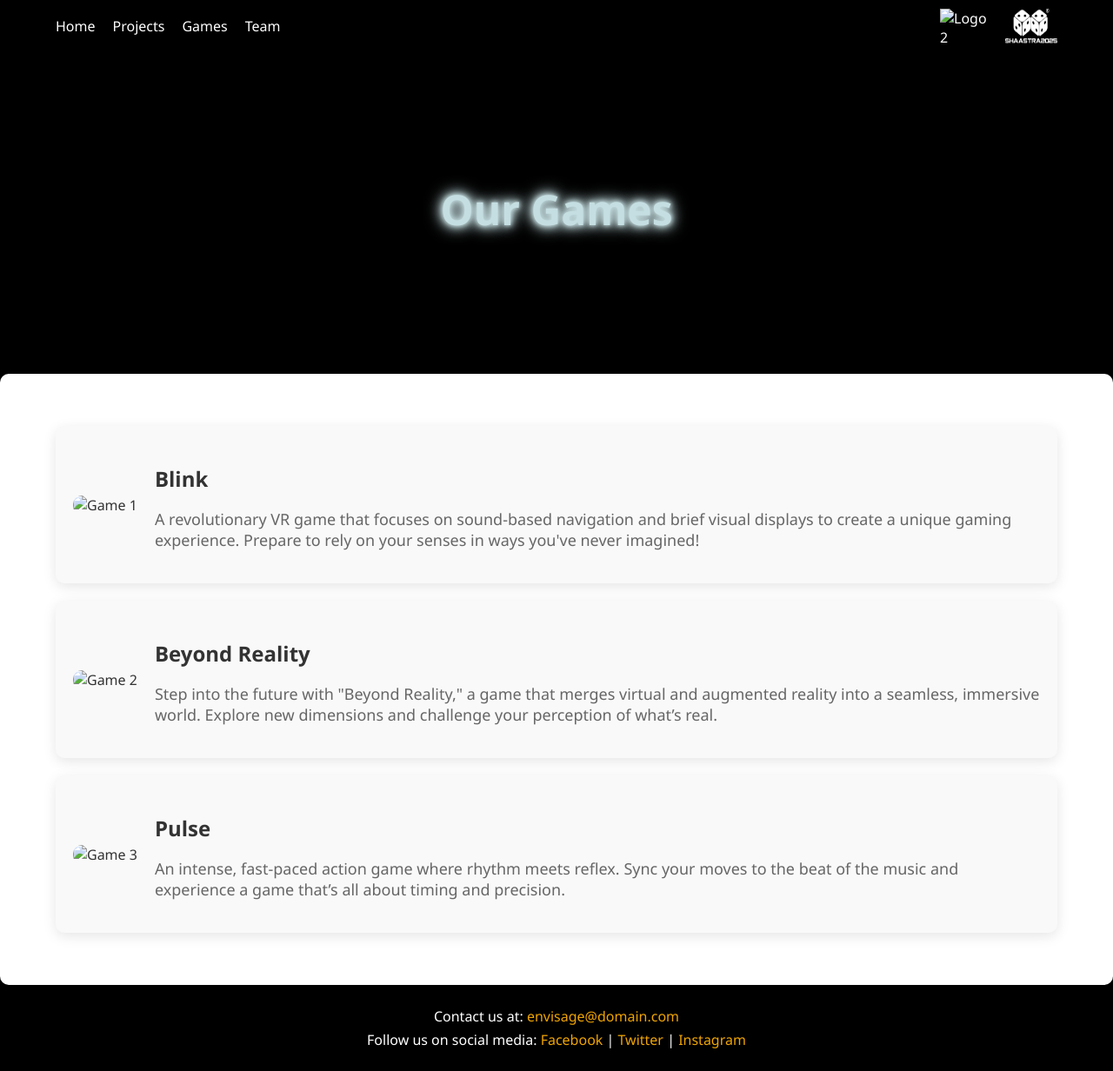
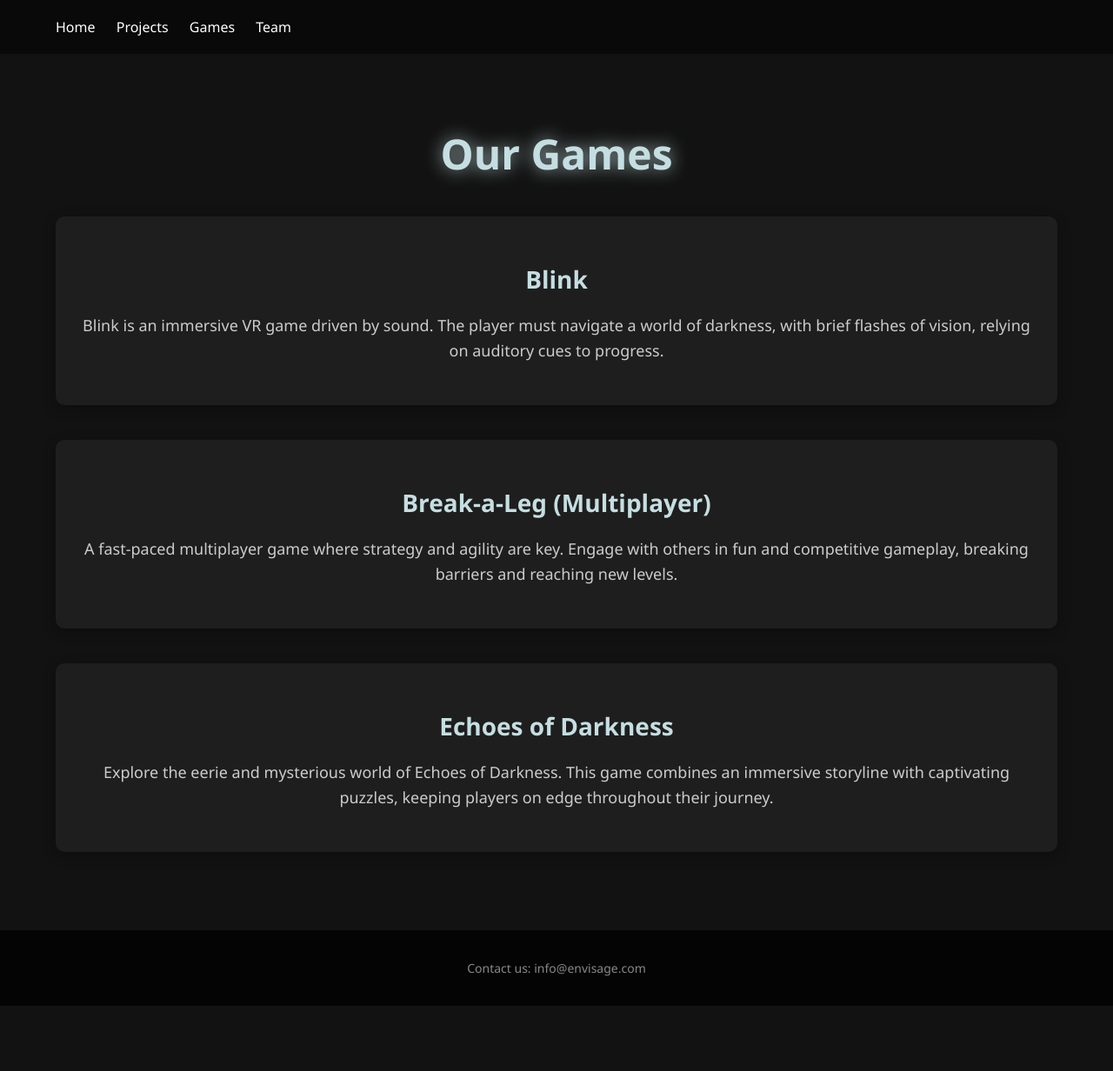
Before and after one commit to Envisage-IITM/envisage, a plain HTML site: page games.html in a window 1280 px wide. Shown: the whole page at 87% size. After the commit the page ends 1157 px from the top, so only its background shows below. Drawn offline with Linux system fonts and the light colour scheme.

Commit message:
Update games.html

```diff
--- a/games.html
+++ b/games.html
@@ -9,158 +9,72 @@
             font-family: 'Segoe UI', Tahoma, Geneva, Verdana, sans-serif;
             margin: 0;
             padding: 0;
+            background-color: #121212;
             color: #fff;
-            background-color: #000;
         }
 
         header {
-            background-color: rgba(0, 0, 0, 0.5);
-            position: absolute;
-            width: 100%;
-            top: 0;
-            z-index: 100;
+            background-color: rgba(0, 0, 0, 0.5); /* Semi-transparent */
+            padding: 20px 5%;
             display: flex;
             justify-content: space-between;
             align-items: center;
-        }
-
-        nav {
-            margin: 10px 5%;
-            display: flex;
-            gap: 20px;
         }
 
         nav a {
             color: #fff;
             text-decoration: none;
             font-size: 16px;
-            transition: color 0.3s;
+            margin-right: 20px;
         }
 
         nav a:hover {
             color: #f0a500;
         }
 
-        .top-right-logos {
-            margin: 10px 5%;
-            display: flex;
-            gap: 15px;
-        }
-
-        .top-right-logos img {
-            max-width: 60px;
-            max-height: 40px;
-            transition: transform 0.3s, box-shadow 0.3s;
-        }
-
-        .top-right-logos img:hover {
-            transform: scale(1.1);
-            box-shadow: 0 4px 15px rgba(0, 0, 0, 0.2);
-        }
-
-        .hero {
-            position: relative;
-            background: url('background-image-games.jpg') no-repeat center center/cover;
-            height: 60vh;
-            display: flex;
-            justify-content: center;
-            align-items: center;
+        .games-section {
+            padding: 50px 5%;
             text-align: center;
         }
 
-        .overlay {
-            position: absolute;
-            top: 0;
-            left: 0;
-            width: 100%;
-            height: 100%;
-            background-color: rgba(0, 0, 0, 0.6);
-            z-index: 1;
+        .games-section h1 {
+            font-size: 48px;
+            color: #c5dee1;
+            margin-bottom: 40px;
+            text-shadow: 0 0 20px rgba(197, 222, 225, 0.8); /* Subtle glow */
         }
 
-        .hero-content {
-            position: relative;
-            z-index: 2;
+        .game-card {
+            background-color: #1e1e1e;
+            padding: 30px;
+            margin-bottom: 40px;
+            border-radius: 10px;
+            box-shadow: 0 4px 15px rgba(0, 0, 0, 0.3);
+            transition: transform 0.3s;
         }
 
-        .hero h1 {
-            font-size: 48px;
-            color: #c5dee1;
-            text-shadow: 0 0 5px #c5dee1, 0 0 10px #c5dee1, 0 0 15px #c5dee1, 0 0 20px #c5dee1;
+        .game-card:hover {
+            transform: scale(1.05);
         }
 
-        .games-section {
-            padding: 40px 5%;
-            background-color: #fff;
-            color: #333;
-            text-align: center;
-            border-radius: 10px;
-            box-shadow: 0 4px 20px rgba(0, 0, 0, 0.1);
-            z-index: 2;
-            position: relative;
-            margin-top: -50px;
+        .game-title {
+            font-size: 28px;
+            margin-bottom: 20px;
+            color: #c5dee1;
         }
 
-        .game {
-            margin: 20px 0;
-            display: flex;
-            justify-content: space-between;
-            align-items: center;
-            background-color: #f9f9f9;
-            padding: 20px;
-            border-radius: 10px;
-            box-shadow: 0 4px 15px rgba(0, 0, 0, 0.1);
+        .game-description {
+            font-size: 18px;
+            color: #ccc;
+            line-height: 1.6;
         }
 
-        .game img {
-            max-width: 200px;
-            max-height: 120px;
-            border-radius: 10px;
-        }
-
-        .game-info {
-            flex: 1;
-            margin-left: 20px;
-            text-align: left;
-        }
-
-        .game h3 {
-            font-size: 24px;
-            margin-bottom: 10px;
-            color: #333;
-        }
-
-        .game p {
-            font-size: 18px;
-            color: #666;
-        }
-
-        .footer {
-            background-color: rgba(0, 0, 0, 0.5);
-            padding: 20px 5%;
-            color: #fff;
+        footer {
+            background-color: rgba(0, 0, 0, 0.8);
+            padding: 20px;
             text-align: center;
-        }
-
-        .footer p {
-            font-size: 16px;
-            margin: 5px 0;
-        }
-
-        .footer a {
-            color: #f0a500;
-            text-decoration: none;
-        }
-
-        @media (max-width: 768px) {
-            .game {
-                flex-direction: column;
-                text-align: center;
-            }
-
-            .game img {
-                margin-bottom: 20px;
-            }
+            color: #888;
+            font-size: 14px;
         }
     </style>
 </head>
@@ -168,53 +82,34 @@
 
     <header>
         <nav>
-            <a href="#">Home</a>
+            <a href="index.html">Home</a>
             <a href="#">Projects</a>
-            <a href="#">Games</a>
+            <a href="games.html">Games</a>
             <a href="#">Team</a>
         </nav>
-        <div class="top-right-logos">
-            <img src="logo2.png" alt="Logo 2">
-            <img src="logo3.png" alt="Logo 3">
-        </div>
     </header>
 
-    <div class="hero">
-        <div class="overlay"></div>
-        <div class="hero-content">
-            <h1>Our Games</h1>
+    <div class="games-section">
+        <h1>Our Games</h1>
+
+        <div class="game-card">
+            <h2 class="game-title">Blink</h2>
+            <p class="game-description">Blink is an immersive VR game driven by sound. The player must navigate a world of darkness, with brief flashes of vision, relying on auditory cues to progress.</p>
+        </div>
+
+        <div class="game-card">
+            <h2 class="game-title">Break-a-Leg (Multiplayer)</h2>
+            <p class="game-description">A fast-paced multiplayer game where strategy and agility are key. Engage with others in fun and competitive gameplay, breaking barriers and reaching new levels.</p>
+        </div>
+
+        <div class="game-card">
+            <h2 class="game-title">Echoes of Darkness</h2>
+            <p class="game-description">Explore the eerie and mysterious world of Echoes of Darkness. This game combines an immersive storyline with captivating puzzles, keeping players on edge throughout their journey.</p>
         </div>
     </div>
 
-    <section class="games-section">
-        <div class="game">
-            <img src="game1.jpg" alt="Game 1">
-            <div class="game-info">
-                <h3>Blink</h3>
-                <p>A revolutionary VR game that focuses on sound-based navigation and brief visual displays to create a unique gaming experience. Prepare to rely on your senses in ways you've never imagined!</p>
-            </div>
-        </div>
-
-        <div class="game">
-            <img src="game2.jpg" alt="Game 2">
-            <div class="game-info">
-                <h3>Beyond Reality</h3>
-                <p>Step into the future with "Beyond Reality," a game that merges virtual and augmented reality into a seamless, immersive world. Explore new dimensions and challenge your perception of what’s real.</p>
-            </div>
-        </div>
-
-        <div class="game">
-            <img src="game3.jpg" alt="Game 3">
-            <div class="game-info">
-                <h3>Pulse</h3>
-                <p>An intense, fast-paced action game where rhythm meets reflex. Sync your moves to the beat of the music and experience a game that’s all about timing and precision.</p>
-            </div>
-        </div>
-    </section>
-
-    <footer class="footer">
-        <p>Contact us at: <a href="mailto:envisage@domain.com">envisage@domain.com</a></p>
-        <p>Follow us on social media: <a href="#">Facebook</a> | <a href="#">Twitter</a> | <a href="#">Instagram</a></p>
+    <footer>
+        <p>Contact us: info@envisage.com</p>
     </footer>
 
 </body>
```
